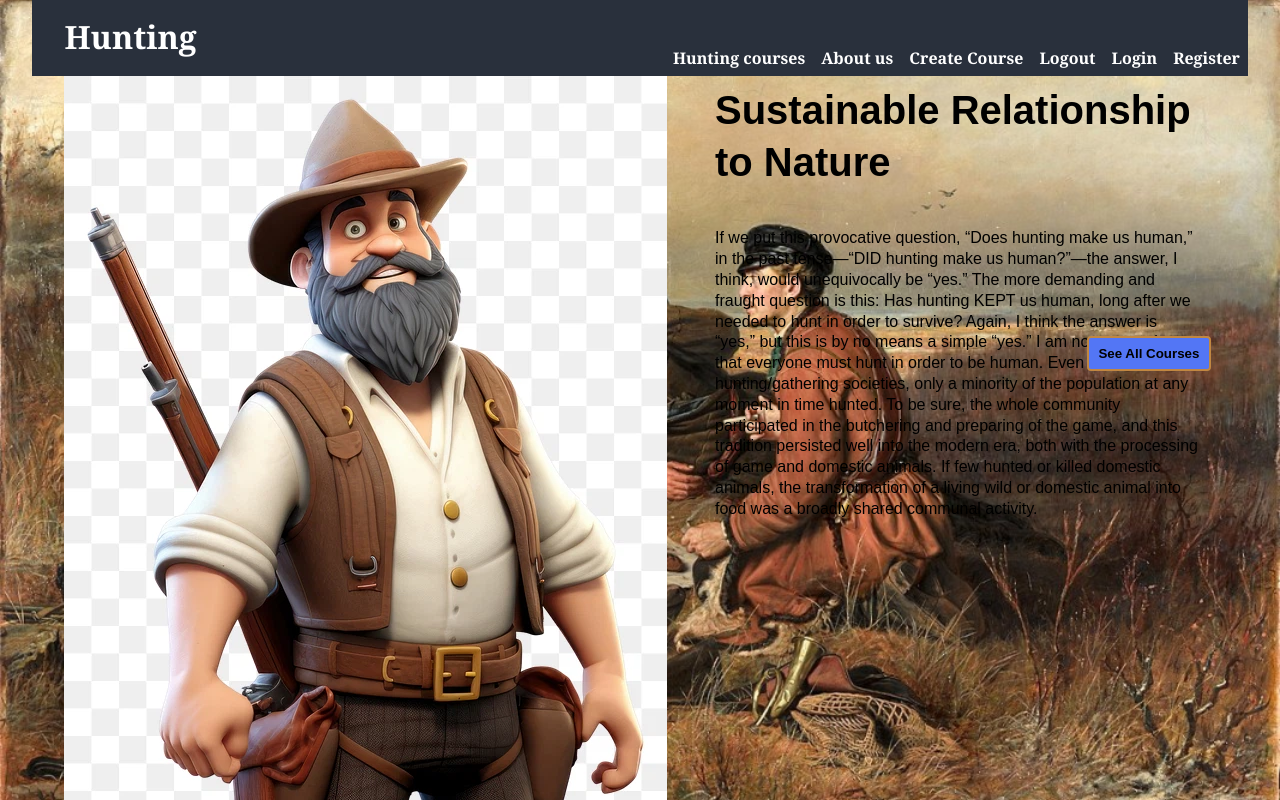
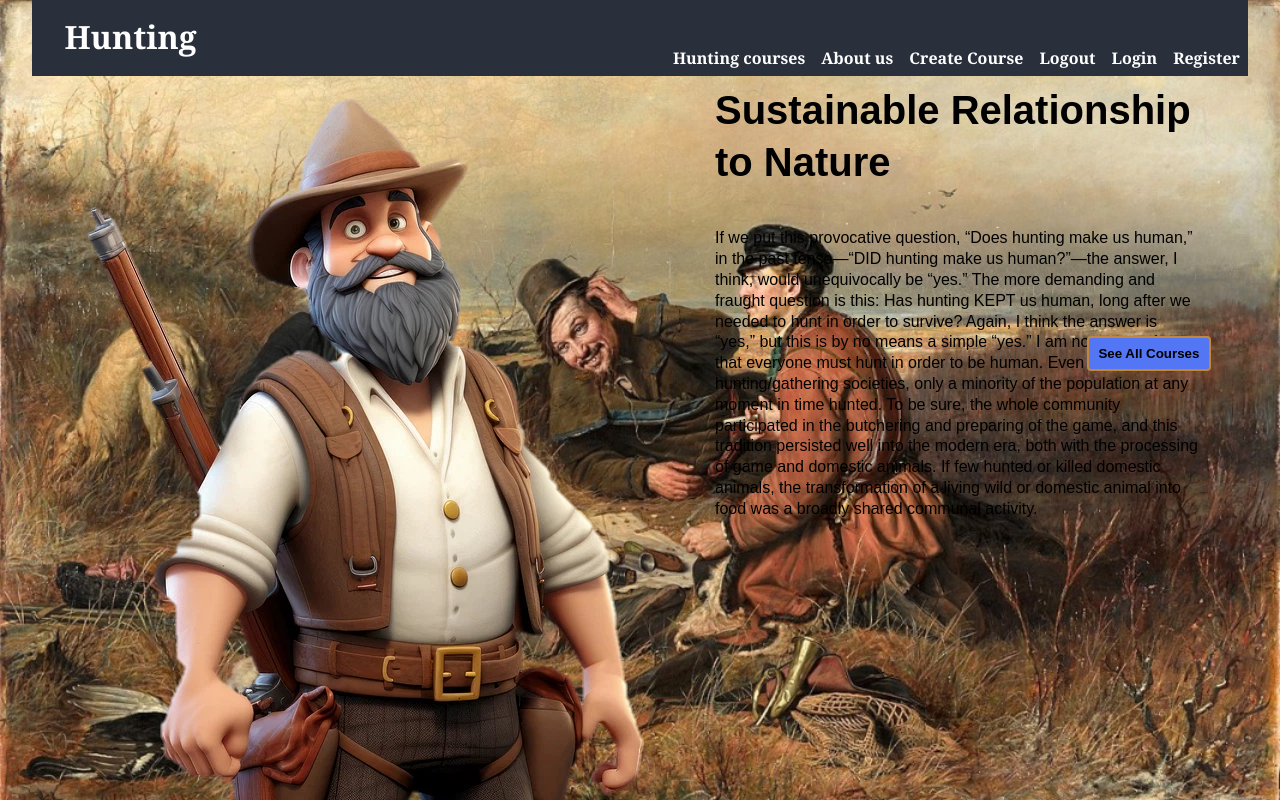
Before and after one commit to lyubomir-l1/Final-REACT-APP-November2023, a React (Vite) app in the folder client/: page /about in a window 1280 px wide. Shown: the top 800 px of the page. Built offline with nearby package versions, Linux system fonts and the light colour scheme.

Commit message:
Create About Us Component

```diff
--- a/client/src/components/AboutUs/AboutUs.jsx
+++ b/client/src/components/AboutUs/AboutUs.jsx
@@ -7,7 +7,7 @@ export default function AboutUs(){
     <div className="about-us-wrap">
 
       <div className="about-us-image">
-        <img src="../../public/images/aboutUsTransparent.webp" alt="" />
+        <img src="../../images/aboutUsImage.png" alt="" />
       </div>
 
       <div className="about-us-content">
```
Also changed, not shown: client/public/images/aboutUsImage.png (added).
